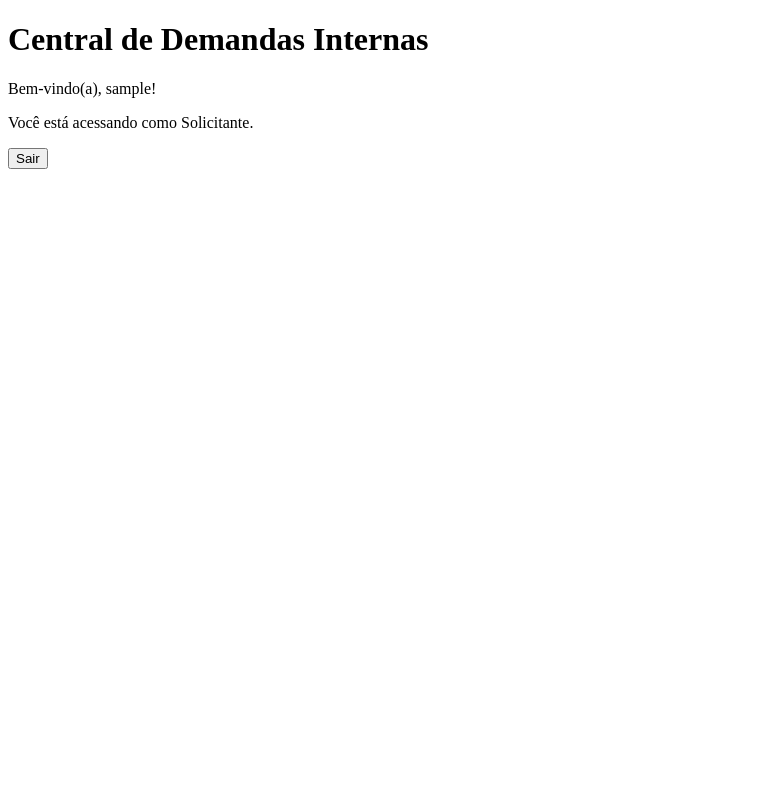
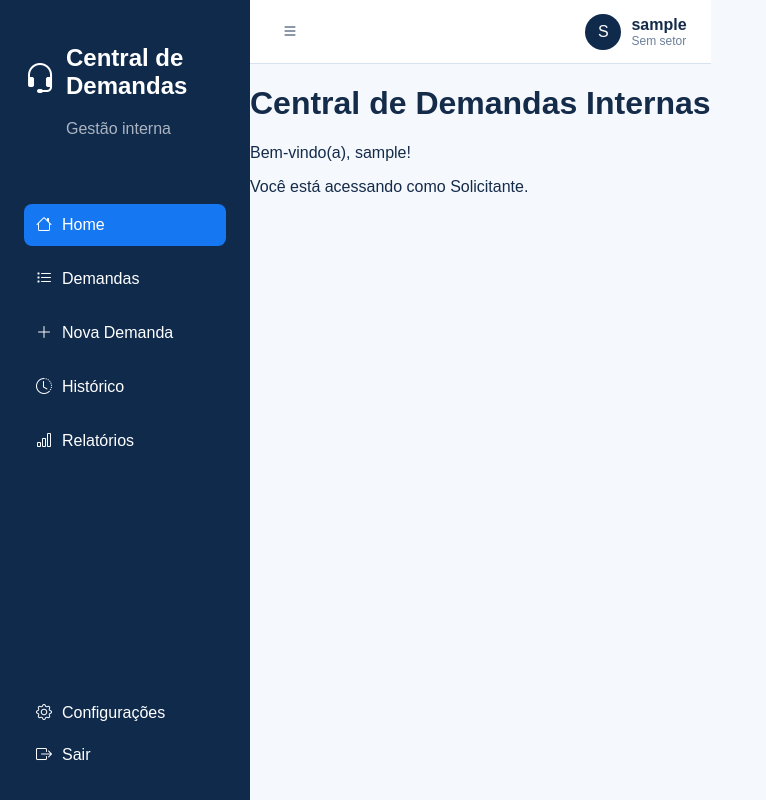
Before and after one commit to Monaliza-Vasconcelos/central-demandas, a Django app: page / in a window 1280 px wide. Shown: the whole page, without its empty margins (0-766 px from the left). Run offline with Django 5.2, Linux system fonts and the light colour scheme; the visitor is signed in with stand-in values (Sample User, id 1); data that the repository does not hold is empty.

Commit message:
feat: adiciona sidebar recolhivel com persistencia

```diff
--- a/config/settings.py
+++ b/config/settings.py
@@ -58,7 +58,7 @@ ROOT_URLCONF = 'config.urls'
 TEMPLATES = [
     {
         'BACKEND': 'django.template.backends.django.DjangoTemplates',
-        'DIRS': [],
+        'DIRS': [BASE_DIR / 'templates'],
         'APP_DIRS': True,
         'OPTIONS': {
             'context_processors': [
--- a/config/urls.py
+++ b/config/urls.py
@@ -21,4 +21,5 @@ urlpatterns = [
     path('admin/', admin.site.urls),
     path('', include('usuarios.urls')),
     path("__reload__/", include("django_browser_reload.urls")),
+    path('demandas/', include('demandas.urls'))
 ]
--- /dev/null
+++ b/demandas/urls.py
@@ -0,0 +1,6 @@
+from django.urls import path
+from . import views
+
+urlpatterns  = [
+    path('', views.lista_demandas, name='lista_demandas')
+]
--- /dev/null
+++ b/templates/base.html
@@ -0,0 +1,77 @@
+{% load static %}
+
+<!DOCTYPE html>
+<html lang="pt-br">
+<head>
+    <meta charset="UTF-8">
+    <meta name="viewport" content="width=device-width, initial-scale=1.0">
+    <link rel="stylesheet" href="{% static 'usuarios/css/base.css' %}">
+    <link rel="stylesheet" href="{% static 'usuarios/css/sistema.css' %}">
+    <link rel="stylesheet" href="https://cdn.jsdelivr.net/npm/bootstrap-icons@1.13.1/font/bootstrap-icons.min.css">
+    <title>Central</title>
+</head>
+<body>
+
+    <aside class="sidebar">
+        <div class="sidebar-logo">
+            <i class="bi bi-headset"></i>
+
+            <div>
+                <h2>Central de Demandas</h2>
+                <span>Gestão interna</span>
+            </div>
+        </div>
+
+        <nav>
+            <ul>
+                <li><a class="{% if request.resolver_match.url_name == 'home' %}ativo{% endif %}"href="{% url 'home' %}"><i class="bi bi-house"></i><span>Home</span></a></li>
+                <li><a class="{% if request.resolver_match.url_name == 'lista_demandas' %}ativo{% endif %}"href="{% url 'lista_demandas' %}"><i class="bi bi-list-task"></i><span>Demandas</span></a></li>
+                <li><a href="#"> <i class="bi bi-plus-lg"></i><span>Nova Demanda</span></a></li>
+                <li><a href="#"><i class="bi bi-clock-history"></i><span>Histórico</span></a></li>
+                <li><a href="#"><i class="bi bi-bar-chart"></i><span>Relatórios</span></a></li>
+            </ul>
+        </nav>
+        <div class="menu-inferior">
+
+            <a href="#"><i class="bi bi-gear"></i><span>Configurações</span></a>
+
+            <form method="post" action="{% url 'logout' %}">
+                {% csrf_token %}
+                <button type="submit"><i class="bi bi-box-arrow-right"></i><span>Sair</span></button>
+            </form>
+
+        </div>
+    </aside>
+
+    <main>
+         <header class="cabecalho-sistema">
+
+            <button class="botao-menu" id="botao-menu" type="button">
+                <i class="bi bi-list"></i>
+            </button>
+
+            <div class="usuario-cabecalho">
+                <div class="avatar-usuario">
+                    {{ request.user.username|first|upper }}
+                </div>
+                <div class="dados-usuario">
+
+                    <strong>{{ request.user.username }}</strong>
+
+                    <span>
+                        {% if request.user.setor %}
+                            {{ request.user.setor }}
+                        {% else %}
+                            Sem setor
+                        {% endif %}
+                    </span>
+                </div>
+            </div>
+
+        </header>
+        {% block conteudo %}
+        {% endblock %}
+    </main>
+    <script src="{% static 'usuarios/js/sistema.js' %}"></script>
+</body>
+</html>
--- /dev/null
+++ b/usuarios/static/usuarios/css/sistema.css
@@ -0,0 +1,245 @@
+body {
+    margin: 0;
+    font-family: Arial, Helvetica, sans-serif;
+    color: var(--cor-texto);
+    background-color: var(--cor-fundo);
+
+    display: flex;
+}
+
+.sidebar-logo {
+    display: flex;
+    align-items: center;
+    color: var(--cor-texto-claro);
+}
+
+.sidebar-logo span {
+    color: rgba(255, 255, 255, 0.65);
+}
+.sidebar-logo > i {
+    font-size: 32px;
+}
+
+.sidebar.recolhida {
+    width: 72px;
+}
+
+.sidebar.recolhida nav span {
+    display: none;
+}
+
+.sidebar.recolhida nav a {
+    display: flex;
+    align-items: center;
+    justify-content: center;
+    padding: 10px;
+}
+
+.sidebar.recolhida i {
+    margin-right: 0;
+    font-size: 20px;
+}
+
+.sidebar.recolhida nav span,
+.sidebar.recolhida .menu-inferior span {
+    display: none;
+
+}
+
+.sidebar.recolhida .sidebar-logo > div {
+    display: none;
+}
+
+.sidebar.recolhida .sidebar-logo {
+    justify-content: center;
+}
+
+.sidebar.recolhida .sidebar-logo > i {
+    margin-right: 0;
+    font-size: 28px;
+}
+
+.sidebar.recolhida .menu-inferior {
+    display: flex;
+    flex-direction: column;
+    align-items: center;
+}
+
+
+aside {
+    width: 250px;
+    min-height: 100vh;
+    background-color: var(--cor-secundaria);
+    padding: 24px;
+    box-sizing: border-box;
+    display: flex;
+    flex-direction: column;
+
+}
+
+aside a {
+    display: block;
+    color: var(--cor-texto-claro);
+    text-decoration: none;
+    padding: 12px;
+    border-radius: 8px;
+}
+
+aside a:hover {
+    background-color: var(--cor-primaria);
+}
+
+aside a.ativo {
+    background-color: var(--cor-primaria);
+}
+
+aside ul {
+    list-style: none;
+    padding: 0;
+
+}
+
+aside li {
+    margin-bottom: 12px;
+}
+
+aside i {
+    margin-right: 10px;
+}
+
+aside nav {
+    margin-top: 50px;
+}
+
+
+.menu-inferior{
+    margin-top: auto;
+}
+
+.menu-inferior button {
+    background: none;
+    border: none;
+    color: var(--cor-texto-claro);
+    width: 100%;
+    text-align: left;
+    padding: 12px;
+    font: inherit;
+    border-radius: 8px;
+}
+
+.menu-inferior button:hover {
+    background-color: var(--cor-primaria);
+    cursor: pointer;
+}
+
+
+.cabecalho-sistema {
+    height: 64px;
+    background-color: var(--cor-card);
+    display: flex;
+    align-items: center;
+    justify-content: space-between;
+
+    padding: 0 24px;
+    border-bottom: 1px solid var(--cor-borda);
+    box-sizing: border-box;
+}
+
+.dados-usuario {
+    display: flex;
+    flex-direction: column;
+}
+
+.dados-usuario span {
+    color: var(--cor-texto-secundario);
+    font-size: 12px;
+}
+
+.usuario-cabecalho {
+    display: flex;
+    align-items: center;
+    gap: 10px;
+}
+
+.avatar-usuario {
+    width: 36px;
+    height: 36px;
+    border-radius: 50%;
+
+    display: flex;
+    align-items: center;
+    justify-content: center;
+
+    background-color: var(--cor-secundaria);
+    color: var(--cor-texto-claro);
+}
+
+.botao-menu {
+    background: none;
+    border: none;
+    font: inherit;
+    color: var(--cor-texto);
+    cursor: pointer;
+    padding: 8px;
+    border-radius: 6px;
+}
+
+.botao-menu:hover {
+    background-color: var(--cor-fundo-secundario);
+}
+
+
+
+
+@media (max-width: 768px) {
+
+    body {
+        flex-direction: column;
+    }
+
+    aside {
+        width: 100%;
+        min-height: auto;
+        padding: 20px;
+    }
+
+    /* Menu principal */
+    aside ul {
+        display: grid;
+        grid-template-columns: repeat(2, 1fr);
+        gap: 8px;
+        margin: 16px 0 0;
+        padding: 0;
+    }
+
+    aside li {
+        margin: 0;
+    }
+
+    aside nav a {
+        width: 100%;
+        box-sizing: border-box;
+    }
+
+    /* Configurações e Sair */
+    .menu-inferior {
+        margin-top: 8px;
+        display: grid;
+        grid-template-columns: repeat(2, 1fr);
+        gap: 8px;
+    }
+
+    .menu-inferior > a,
+    .menu-inferior form,
+    .menu-inferior button {
+        width: 100%;
+        box-sizing: border-box;
+    }
+
+    /* Conteúdo */
+    main {
+        width: 100%;
+        box-sizing: border-box;
+        padding: 20px;
+    }
+}
--- /dev/null
+++ b/usuarios/static/usuarios/js/sistema.js
@@ -0,0 +1,17 @@
+const botaoMenu = document.querySelector('#botao-menu');
+const sidebar = document.querySelector('.sidebar');
+
+const sidebarRecolhida = localStorage.getItem('sidebarRecolhida');
+
+if (sidebarRecolhida === 'true') {
+    sidebar.classList.add('recolhida');
+}
+
+botaoMenu.addEventListener('click', function () {
+    sidebar.classList.toggle('recolhida');
+
+    localStorage.setItem(
+        'sidebarRecolhida',
+        sidebar.classList.contains('recolhida')
+    );
+});
--- a/usuarios/templates/usuarios/home.html
+++ b/usuarios/templates/usuarios/home.html
@@ -1,11 +1,6 @@
-<!DOCTYPE html>
-<html lang="pt-br">
-<head>
-    <meta charset="UTF-8">
-    <meta name="viewport" content="width=device-width, initial-scale=1.0">
-    <title>Home</title>
-</head>
+{% extends "base.html" %}
 <body>
+    {% block conteudo %}
     <h1>Central de Demandas Internas</h1>
     <p>Bem-vindo(a), {{ user.username }}!</p>
 
@@ -14,9 +9,7 @@
     {% else %}
         <p>Você está acessando como Solicitante.</p>
     {% endif %}
-    <form method="post" action="{% url 'logout' %}">
-        {% csrf_token %}
-    <button type="submit">Sair</button>
+
 </form>
+{% endblock conteudo %}
 </body>
-</html>
```
Also changed, not shown: demandas/templates/demandas/listar_demandas.html (added, +30 -0 lines), demandas/views.py (+16 -0 lines).
